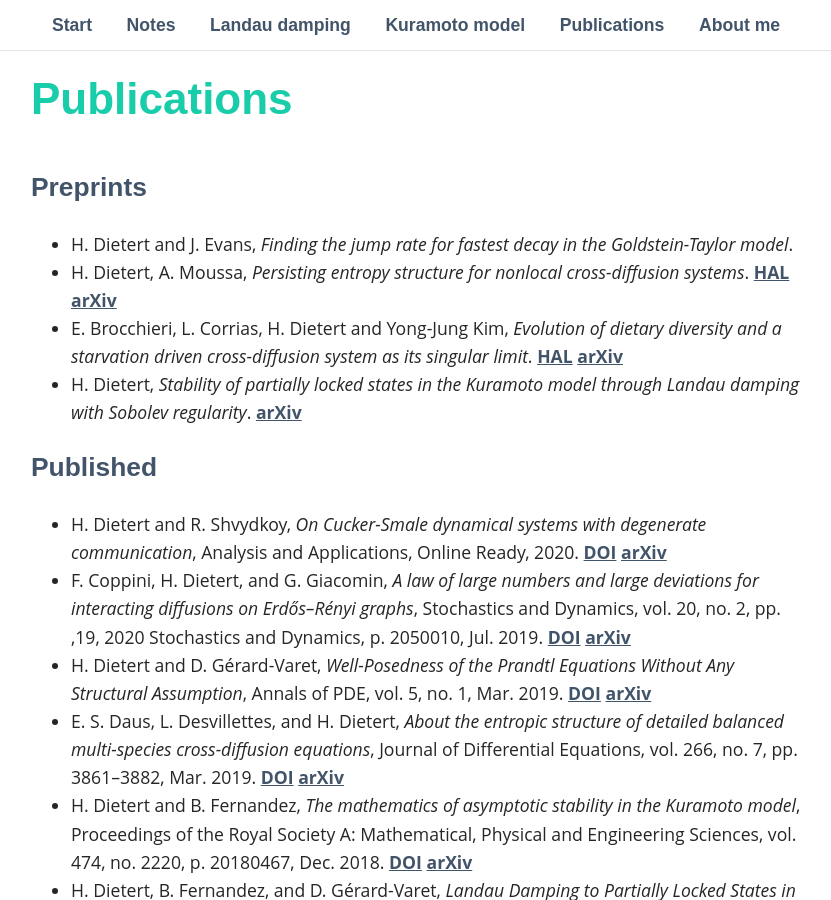
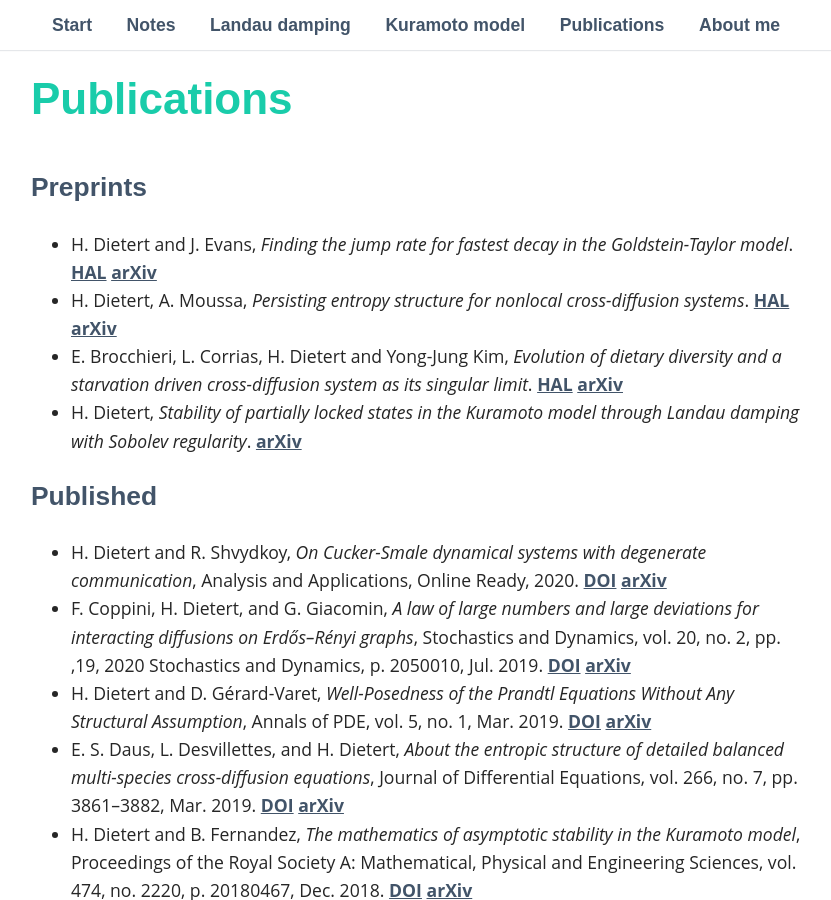
Before and after one commit to hdietert/hdietert.github.io, a Jekyll site: the page built from publications.md, in a window 1280 px wide and 900 px high, scrolled down 471 px. Shown: the whole window, without its empty margins (224-1055 px from the left). Built offline with Jekyll 4.4.1, drawn with Linux system fonts in a browser that asks for light colours.

Commit message:
udpate pub

```diff
--- a/publications.md
+++ b/publications.md
@@ -7,6 +7,8 @@ permalink: /publications/
 ## Preprints
 - H. Dietert and J. Evans, *Finding the jump rate for fastest decay in
   the Goldstein-Taylor model*.
+  [HAL](https://hal.archives-ouvertes.fr/hal-03171498)
+  [arXiv](https://arxiv.org/abs/2103.10064)
 - H. Dietert, A. Moussa, *Persisting entropy structure for nonlocal cross-diffusion systems*.
   [HAL](https://hal.archives-ouvertes.fr/hal-03103073)
   [arXiv](https://arxiv.org/abs/2101.02893)
```
